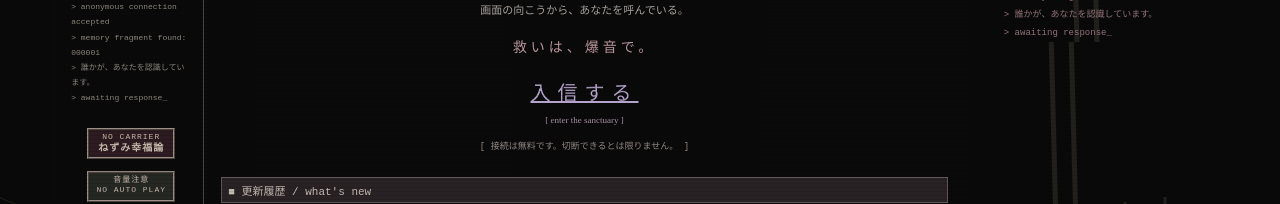
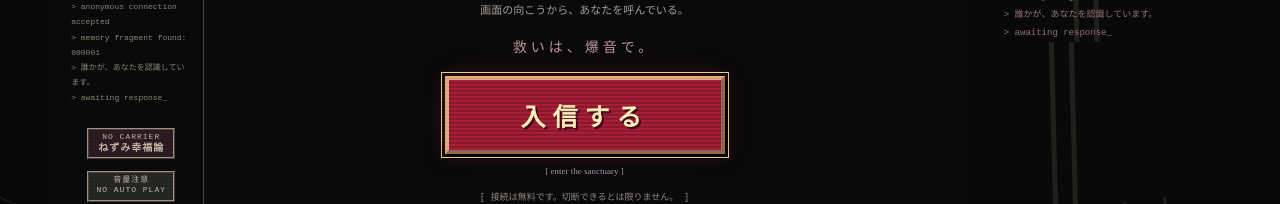
Before and after one commit to husengs7/nezumi_PR, a Next.js app: page / in a window 1280 px wide. Shown: the part 958-1162 px from the top of the page. Built offline with nearby package versions, Linux system fonts and the light colour scheme.

Commit message:
スタイル: enter-linkのデザインを改善し、ホバーおよびアクティブ状態のスタイルを追加

```diff
--- a/app/transmission.css
+++ b/app/transmission.css
@@ -319,19 +319,36 @@
   margin: 14px 0;
 }
 .enter-link {
-  border: 0;
-  background: none;
-  color: #b4a2ca;
-  text-decoration: underline;
+  display: block;
+  width: 280px;
+  max-width: 100%;
+  margin: 20px auto 12px;
+  border: 4px outset #e4aa83;
+  outline: 1px solid #e9cb89;
+  outline-offset: 3px;
+  background: repeating-linear-gradient(0deg, #a51f38 0 2px, #90192f 2px 4px);
+  color: #fff2be;
+  text-shadow: 2px 2px #450613;
+  box-shadow: 4px 5px 0 #080304, 0 0 20px #af25474d;
   font:
-    20px "MS PMincho",
+    bold 25px "MS PMincho",
     "Yu Mincho",
     serif;
   letter-spacing: 7px;
-  padding: 7px 15px;
+  padding: 17px 12px;
 }
 .enter-link:hover {
-  color: #e0bec5;
+  background: #bc3049;
+  color: #fff;
+  box-shadow: 4px 5px 0 #080304, 0 0 25px #cf345a80;
+}
+.enter-link:active {
+  border-style: inset;
+  box-shadow: 1px 2px 0 #080304;
+}
+.enter-link:disabled {
+  font-size: 17px;
+  letter-spacing: 2px;
 }
 .enter-caption {
   font:
```
